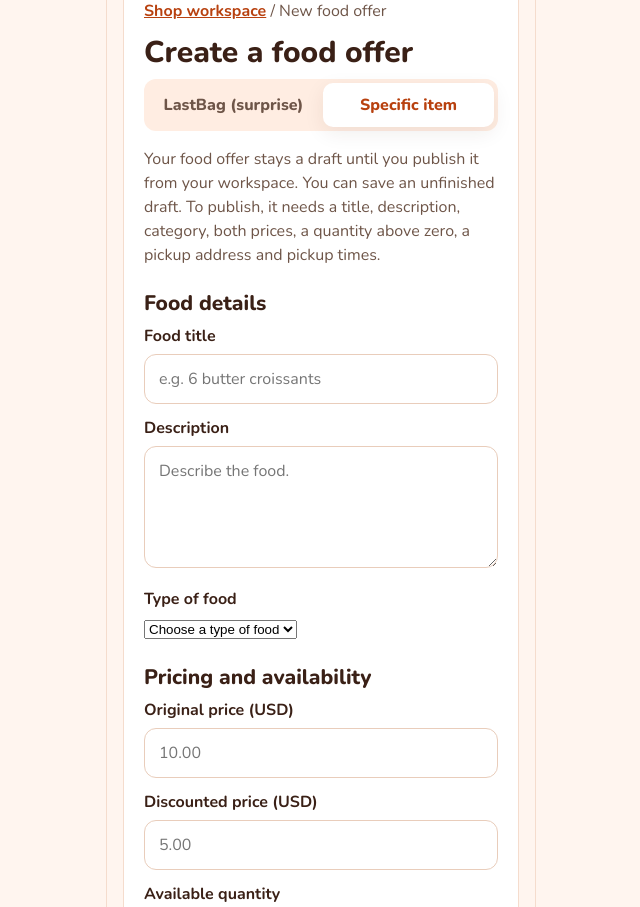
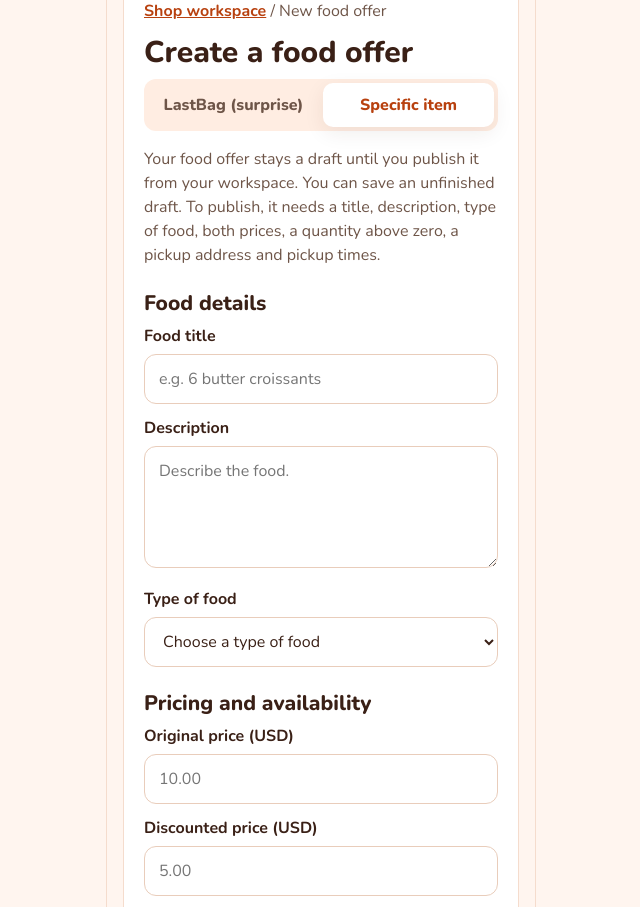
Before and after one commit to Alex-Dekermenjian/lastplate, a Django app: template web/frontend/templates/frontend/create_listing.html in a window 1280 px wide. Shown: the part 163-1070 px from the top of the page, without its empty margins (319-959 px from the left). Run offline with Django 5.2, Linux system fonts and the light colour scheme; the template is opened without the code that fills it, so the values that code supplies are empty; parts of the project's set-up code (start-up, migrations or seed data) failed here and were passed over.

Commit message:
LP-69: style the type of food dropdown, say "type of food" on the offer form, no "Hamra · Hamra"
Co-Authored-By: Claude Opus 5.5 <noreply@anthropic.com>

```diff
--- a/web/frontend/templates/frontend/_offer_grid.html
+++ b/web/frontend/templates/frontend/_offer_grid.html
@@ -22,7 +22,7 @@
             {% if offer.is_lastbag %}<p class="offer-card__kind"><span class="lastbag-badge">LastBag · surprise</span></p>{% endif %}
             <p class="offer-card__shop">
               {% include "frontend/_shop_logo.html" with name=offer.shop.name logo=offer.shop.logo_url %}
-              {% if offer.shop.id %}<a href="{% url 'restaurant-detail' offer.shop.id %}">{{ offer.shop.name }}{% if offer.branch.label %} · {{ offer.branch.label }}{% endif %}</a>{% else %}{{ offer.shop.name }}{% endif %}{% if offer.shop.area %} · {{ offer.shop.area }}{% endif %}
+              {% if offer.shop.id %}<a href="{% url 'restaurant-detail' offer.shop.id %}">{{ offer.shop.name }}{% if offer.branch.label %} · {{ offer.branch.label }}{% endif %}</a>{% else %}{{ offer.shop.name }}{% endif %}{% if offer.shop.area and offer.shop.area != offer.branch.label %} · {{ offer.shop.area }}{% endif %}
             </p>
             <h2 class="offer-card__title">
               <a href="{% url 'offer-detail' offer.id %}">{{ offer.title }}</a>
--- a/web/frontend/templates/frontend/create_listing.html
+++ b/web/frontend/templates/frontend/create_listing.html
@@ -41,7 +41,7 @@
       its worth and a lower price, a quantity above zero, a pickup address and
       pickup times. Customers see what's usually inside, never the exact contents.
     {% else %}
-      To publish, it needs a title, description, category, both prices, a
+      To publish, it needs a title, description, type of food, both prices, a
       quantity above zero, a pickup address and pickup times.
     {% endif %}
   </p>
--- a/web/static/css/lastplate.css
+++ b/web/static/css/lastplate.css
@@ -517,3 +517,10 @@ p { margin: 0 0 12px; }
 .food-search__row { display: grid; gap: 0 12px; }
 .food-search__actions { display: flex; flex-wrap: wrap; gap: 10px; }
 .food-search__actions .button { flex: 1 1 140px; }
+
+/* The type of food dropdown on the offer form looks like the other boxes. */
+.offer-form select {
+  width: 100%; min-height: 48px; padding: 12px 14px; font: inherit; color: var(--text);
+  background: var(--surface); border: 1px solid var(--input-border); border-radius: var(--radius-input);
+}
+.offer-form select:focus { outline: 3px solid var(--btn); outline-offset: 1px; border-color: var(--btn); }
```
